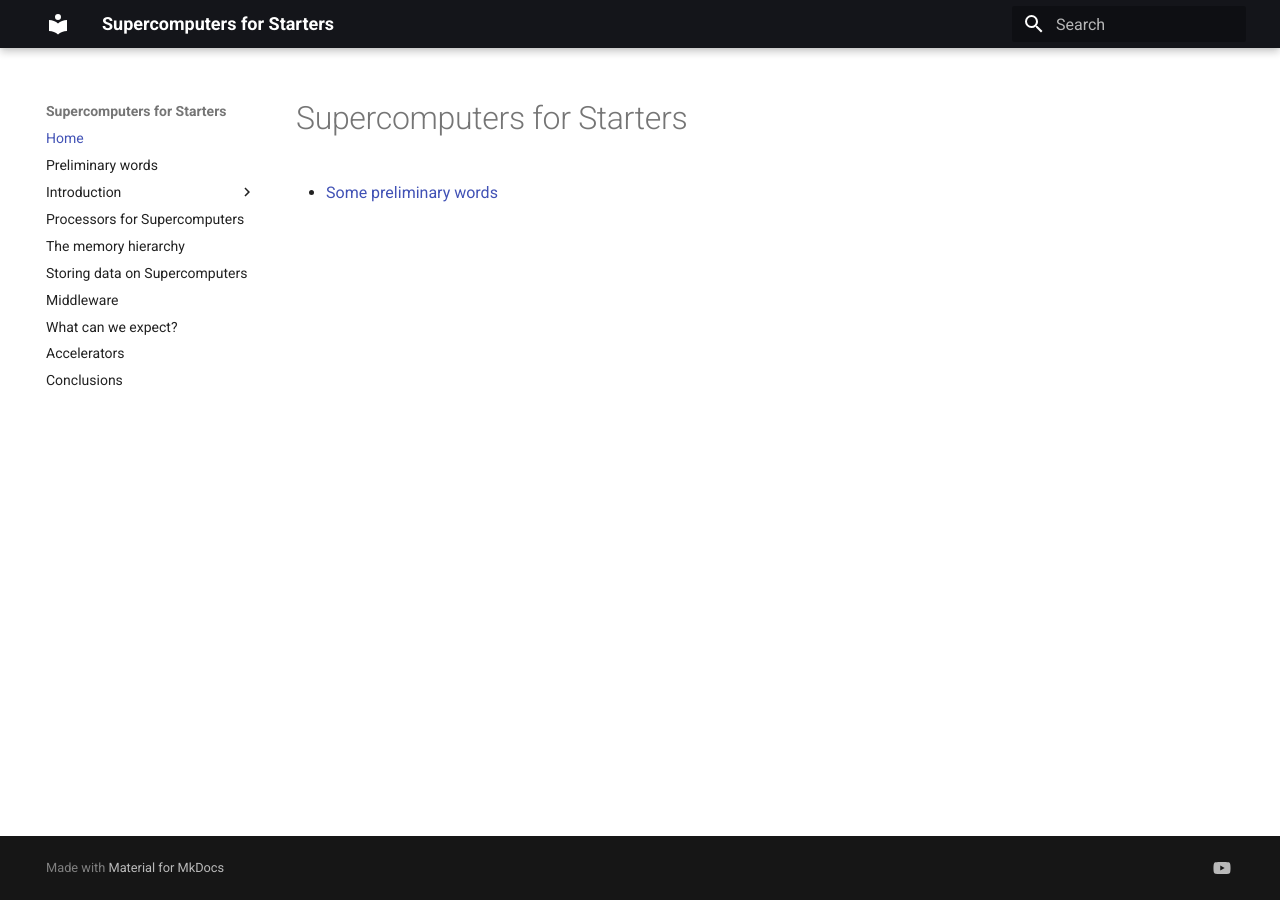
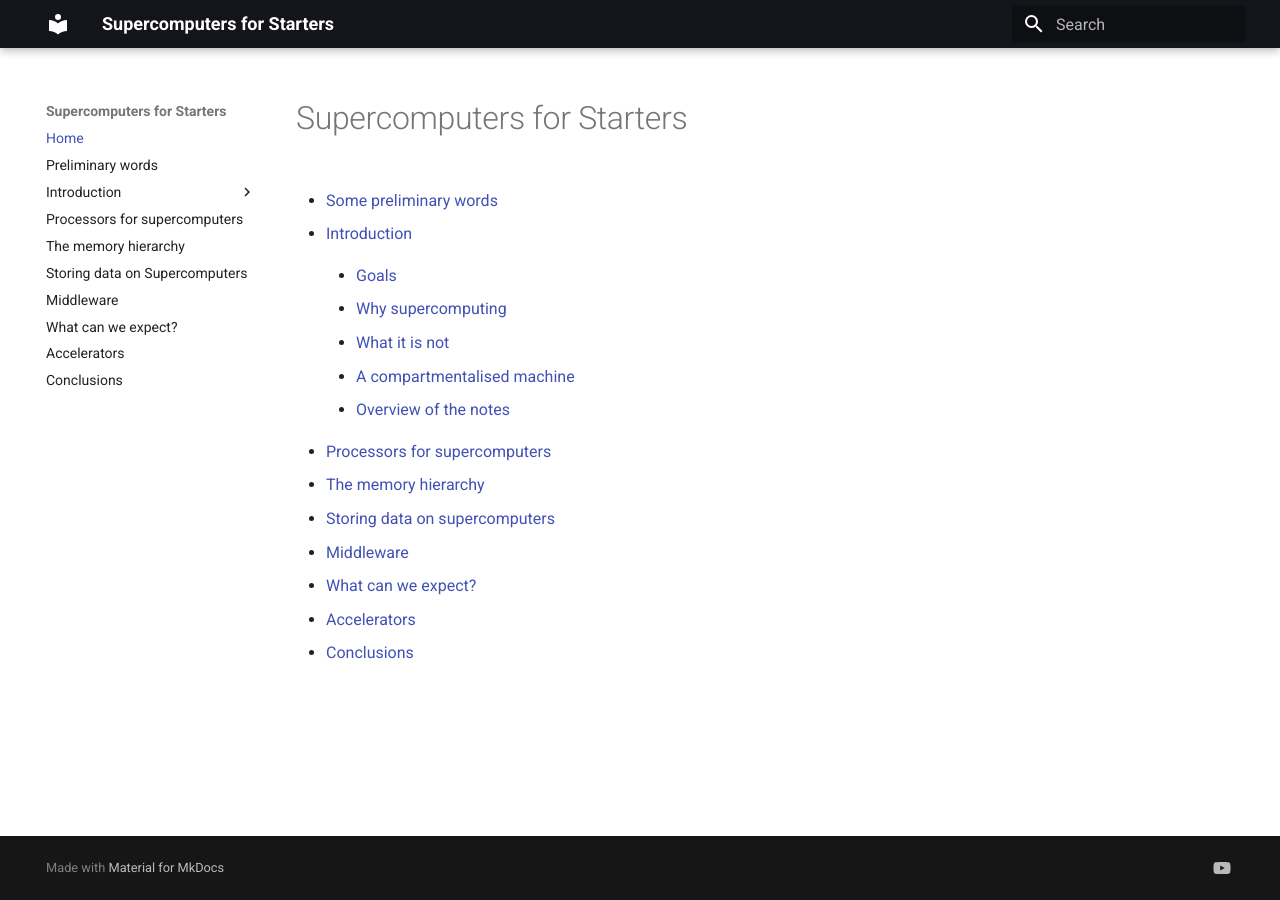
Before and after one commit to klust/SupercomputersForStarters, an MkDocs documentation site: the page built from docs/index.md, in a window 1280 px wide. Built offline with MkDocs 1.6.1 and Material for MkDocs 9.7.7, drawn with Linux system fonts in a browser that asks for light colours.

Commit message:
Update the table of contents pages.

```diff
--- a/docs/index.md
+++ b/docs/index.md
@@ -1,3 +1,29 @@
 # Supercomputers for Starters
 
 -   [Some preliminary words](0_00_preliminary)
+
+-   [Introduction](1_Introduction/index.md)
+
+    -   [Goals](1_Introduction/1_01_Goals.md)
+
+    -   [Why supercomputing](1_Introduction/1_02_Why.md)
+
+    -   [What it is not](1_Introduction/1_03_What_it_is_not.md)
+
+    -   [A compartmentalised machine](1_Introduction/1_04_Compartmentalised.md)
+
+    -   [Overview of the notes](1_Introduction/1_05_Overview.md)
+
+-   [Processors for supercomputers](2_Processors/index.md)
+
+-   [The memory hierarchy](3_Memory/index.md)
+
+-   [Storing data on supercomputers](4_Storage/index.md)
+
+-   [Middleware](5_Middleware/index.md)
+
+-   [What can we expect?](6_Expectations/index.md)
+
+-   [Accelerators](7_Accelerators/index.md)
+
+-   [Conclusions](8_Conclusions/index.md)
--- a/mkdocs.yml
+++ b/mkdocs.yml
@@ -23,9 +23,9 @@ nav:
     - Goals: 1_Introduction/1_01_Goals.md
     - Why supercomputing?: 1_Introduction/1_02_Why.md
     - What it is not: 1_Introduction/1_03_What_it_is_not.md
-    - A compmartmentalised computer: 1_Introduction/1_04_Compartmentalised.md
+    - A compartmentalised machine: 1_Introduction/1_04_Compartmentalised.md
     - Overview of the notes: 1_Introduction/1_05_Overview.md
-  - Processors for Supercomputers:
+  - Processors for supercomputers:
     - 2_Processors/index.md
   - The memory hierarchy:
     - 3_Memory/index.md
```
Also changed, not shown: docs/1_Introduction/index.md (+1 -1 lines).
